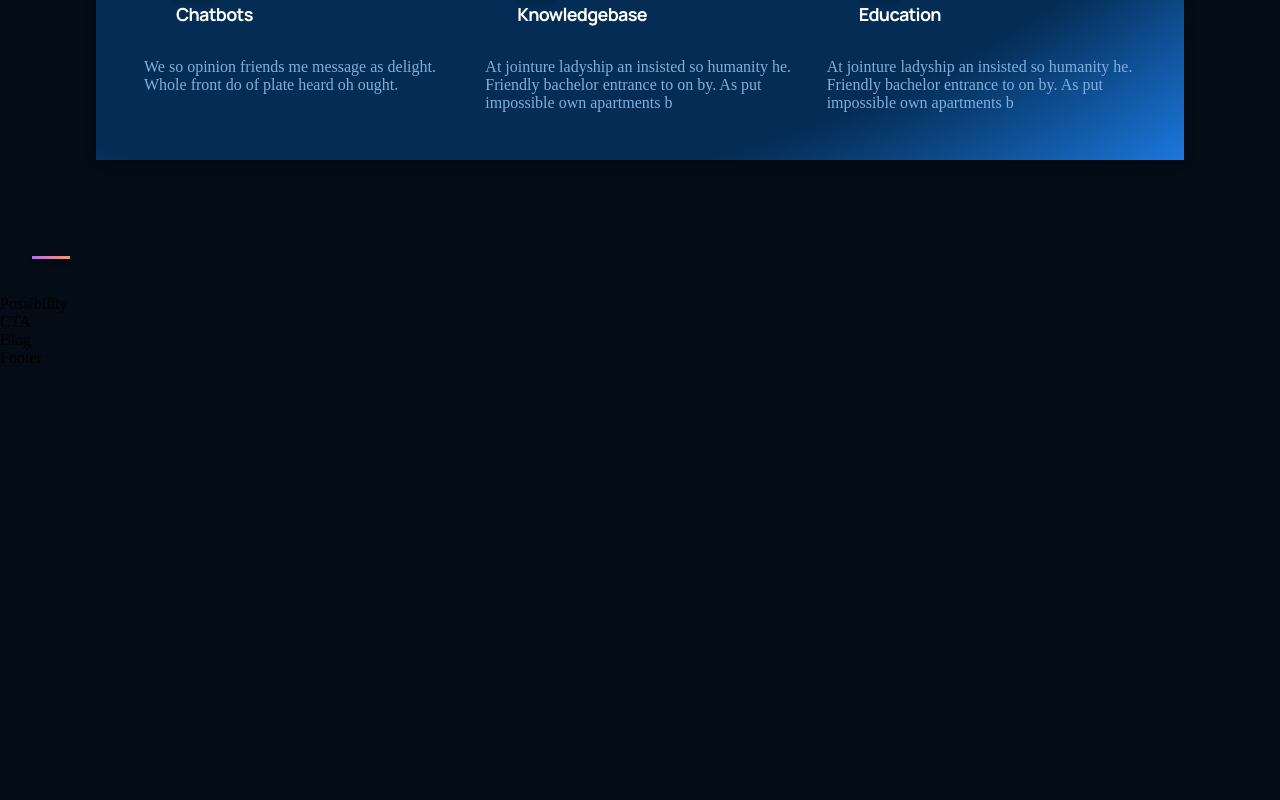
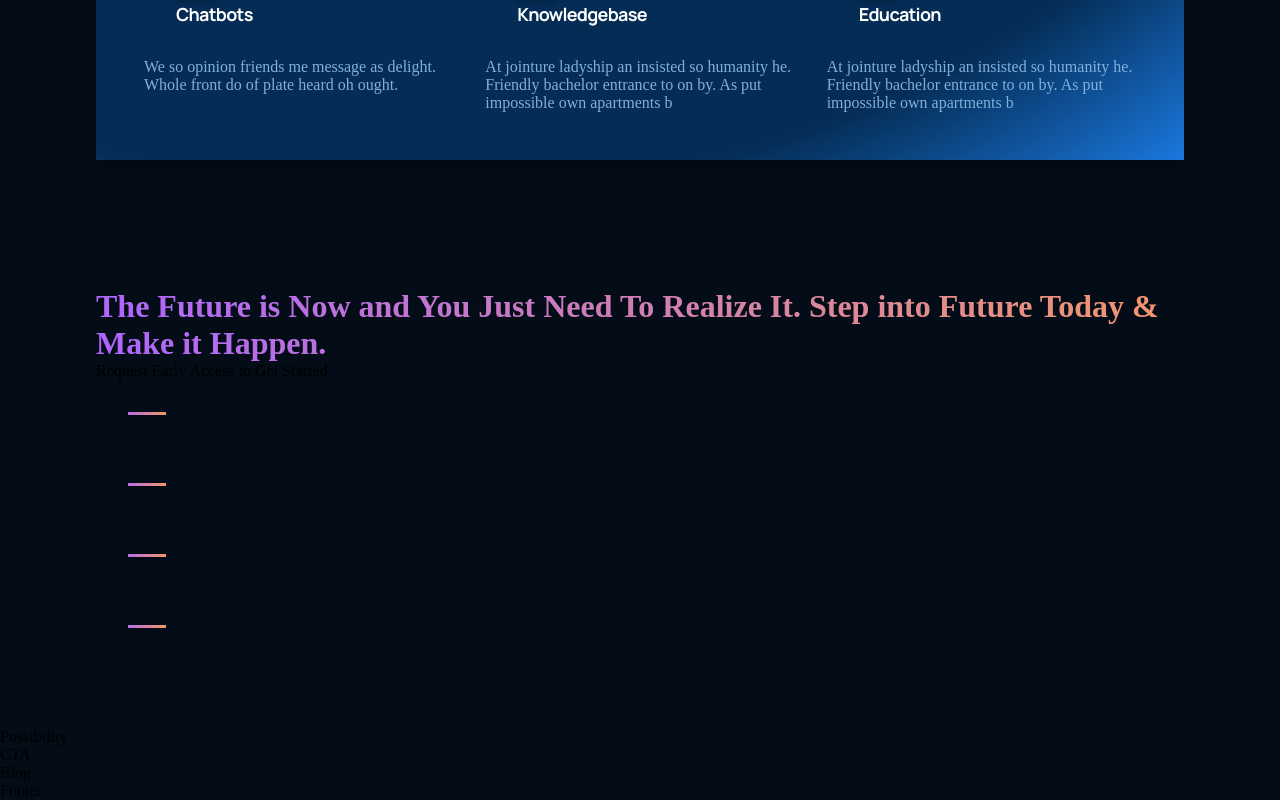
Before and after one commit to BayajidAlam/gpt3-with-react, a React (Create React App) app: page / in a window 1280 px wide. Shown: the part 1490-2290 px from the top of the page. Before the commit the page ends 1857 px from the top, so only its background shows below. Built offline with nearby package versions, Linux system fonts and the light colour scheme.

Commit message:
working with feature

```diff
--- a/src/App.js
+++ b/src/App.js
@@ -1,7 +1,7 @@
 import React from 'react'
 import Brand from './components/brand/Brand'
 import CTA from './components/cta/CTA'
-import Feature from './components/feature/Feature'
+
 import Navbar from './components/navbar/Navbar'
 import Blog from './containers/blog/Blog'
 import Footer from './containers/footer/Footer'
@@ -9,6 +9,7 @@
 import Possibility from './containers/possibility/Possibility'
 import WhatGPT3 from './containers/WhatGPT3/WhatGPT3'
 import './App.css';
+import Features from './containers/features/Features'
 
 const App = () => {
   return (
@@ -19,7 +20,7 @@
         </div>
         <Brand/>
         <WhatGPT3/>
-        <Feature/>
+        <Features/>
         <Possibility/>
         <CTA/>
         <Blog/>
--- a/src/containers/features/Features.jsx
+++ b/src/containers/features/Features.jsx
@@ -1,9 +1,40 @@
 import React from 'react'
-import './Features.css';
+import Feature from '../../components/feature/Feature'
 
-const Features = ({title,text}) => {
+const fearutesData = [
+  {
+    title: 'Improving end distrusts instantly ',
+    text: 'From they fine john he give of rich he. They age and draw mrs like. Improving end distrusts may instantly was household applauded.'
+  },
+  {
+    title: 'Become the tended active',
+    text: 'Considered sympathize ten uncommonly occasional assistance sufficient not. Letter of on become he tended active enable to.'
+  },
+  {
+    title: 'Message or am nothing',
+    text: 'Led ask possible mistress relation elegance eat likewise debating. By message or am nothing amongst chiefly address.'
+  },
+  {
+    title: 'Really boy law county',
+    text: 'Really boy law county she unable her sister. Feet you off its like like six. Among sex are leave law built now. In built table in an rapid blush.'
+  }
+]
+const Features = () => {
   return (
+    <div className='gpt3__features section__padding' id='features'>
+      <div className="gpt3__features">
+          <h1 className='gradient__text'>The Future is Now and You Just Need To Realize It. Step into Future Today & Make it Happen.</h1>
+          <p>Request Early Access to Get Started</p>
+      </div>
 
+      <div className="gpt3__features-container">
+          {
+            fearutesData.map((item,index)=>(
+              <Feature/>
+            ))
+          }
+      </div>
+    </div>
   )
 }
 
```
